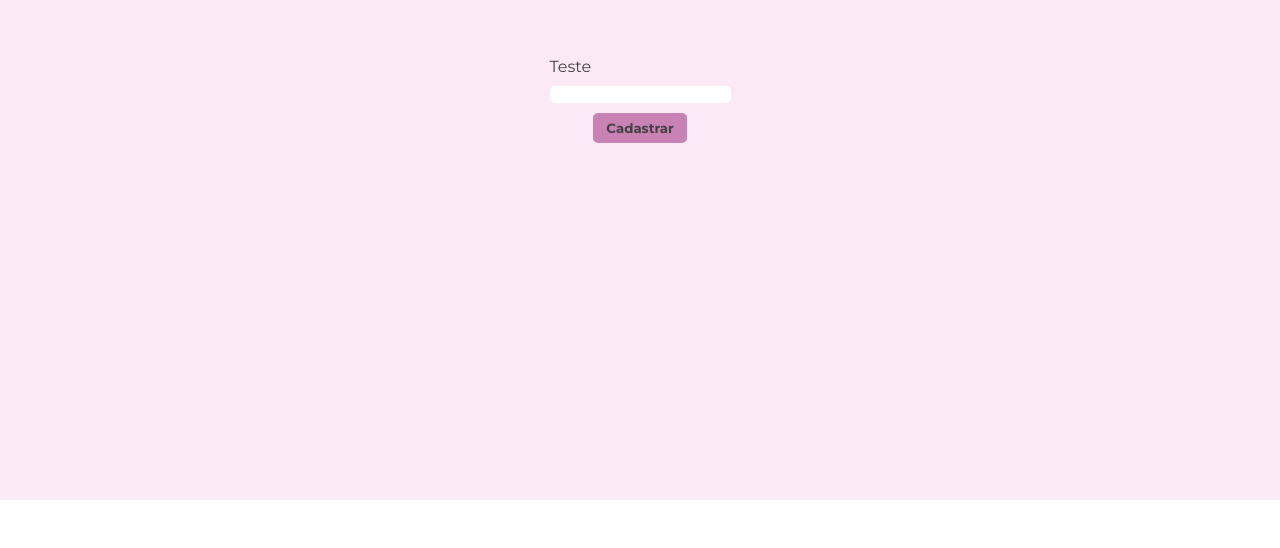
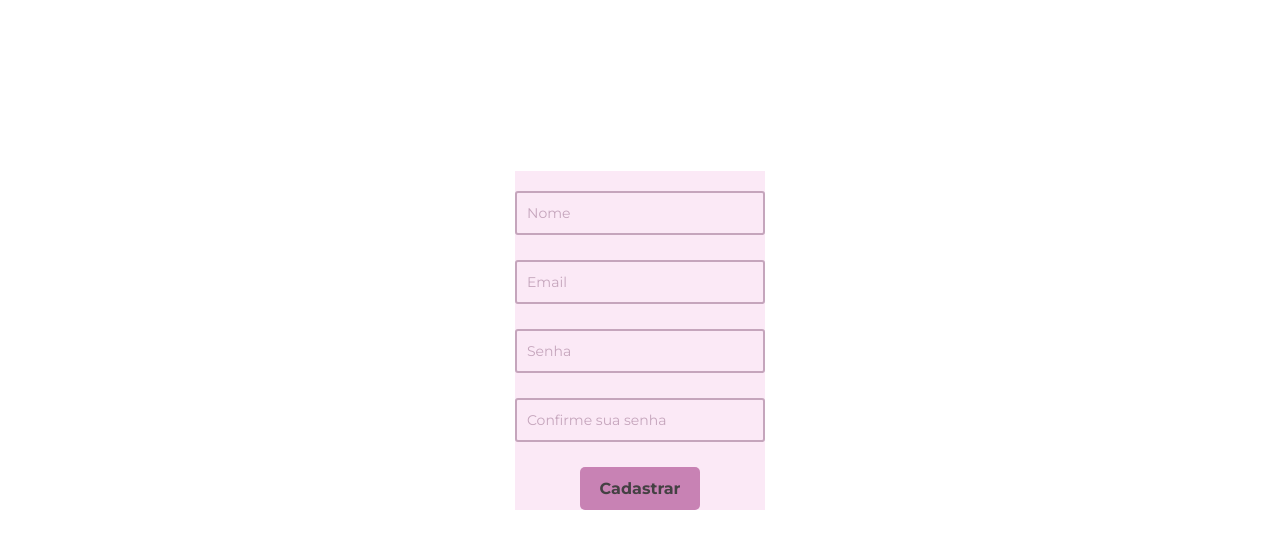
Before and after one commit to Barbosa885/petgato-front, a React app: page / in a window 1280 px wide. Shown: the part 300-848 px from the top of the page. Before the commit the page ends 800 px from the top, so only its background shows below. Built offline with nearby package versions, Linux system fonts and the light colour scheme.

Commit message:
style: Melhorando o style do botao e inputText
	Foi feito várias mudanças no estilo do botao e do Input, sendo a mudança do input a mais drástica do que a do botão. Além disso para ver melhor as alterações foi criado uma página de login (mas que ainda não está feita) mas que futuramente vai ser usada como a página base da página de Login do PetGato.

```diff
--- a/src/components/Button/styles.css
+++ b/src/components/Button/styles.css
@@ -1,13 +1,15 @@
 .btn{
    background-color: #C882B4;
    color: #444143;
-   padding: .5em 1em;
+   padding: .75em 1.25em;
+   margin-top: 20px;
    border: none;
    border-radius: 5px;
    outline: none;
    position: relative;
    cursor: pointer;
    font-weight: 700;
+   font-size: 16px;
    font-family: 'MontSerrat', sans-serif;
 
    --accent-color: #C882B4;
--- a/src/components/InputText/index.js
+++ b/src/components/InputText/index.js
@@ -3,10 +3,10 @@ import './styles.css';
 
 const InputText = ({children}) => {
     return (
-        <>
-            <p className='tituloInput'>{children}</p>
+        <label className='customizar'>
             <input className='TextInput' type='text' />
-        </>
+            <span className='tituloInput'>{children}</span>
+        </label>
     );
 }
 
--- a/src/components/InputText/styles.css
+++ b/src/components/InputText/styles.css
@@ -1,4 +1,69 @@
-.tituloInput{
+body {
+    width: 100vw;
+    height: 100vw;
+    display: flex;
+    flex-direction: column;
+    justify-content: center;
+    align-items: center;
+    font-family: 'MontSerrat', sans-serif;
+    font-size: 16px;
+}
+
+*,*::before, *::after{
+    box-sizing: border-box;
+}
+
+.customizar{
+    position: relative;
+    font-size: 14px;
+    padding-top: 20px;
+    margin-bottom: 5px;
+}
+
+.customizar input{
+    border: 2px solid #c5a5bc;
+    -webkit-appearance: none;
+    appearance: none;
+    background: none;
+    padding: 12px;
+    border-radius: 3px;
+    width: 250px;
+    outline: none;
+    font-size: 14px;
+    transition: border-color 0.3 ease;
+
+}
+
+.customizar .tituloInput{
+    position: absolute;
+    left: 12px;
+    top: calc(50% + 10px);
+    transform: translateY(-50%);
+    color: #c5a5bc;
+    transition:
+        top 0.3s ease,
+        font-size 0.3s ease,
+        color 0.3s ease;
+}
+
+.customizar input:focus + .tituloInput{
+    top: 20px;
+    font-size: 10px;
+    color: #BA66A3;
+    background: #FBE9F6;
+}
+
+.customizar input:focus + .tituloInput{
+    padding: 0 5px;
+}
+
+.customizar input:focus{
+    border-color: #BA66A3;
+    transition-delay: 0.1s;
+}
+
+
+/* .tituloInput{
     display: flex;
     flex-direction: row;
     justify-content: flex-start;
@@ -11,4 +76,4 @@
     border-radius: 5px;
     border:thin;
     margin: 10px 0px 10px;
-}
+} */
--- /dev/null
+++ b/src/pages/LoginPage/index.js
@@ -0,0 +1,22 @@
+import React from 'react';
+import ButtonMain from '../../components/Button';
+import InputText from '../../components/InputText';
+import './styles.css';
+
+const LoginPage = () => {
+    return (
+        <div className='divlogin'>
+            <div className='cadastro'>
+                <form className='cadastro'>
+                    <InputText>Nome</InputText>
+                    <InputText>Email</InputText>
+                    <InputText>Senha</InputText>
+                    <InputText>Confirme sua senha</InputText>
+                </form>
+                <ButtonMain>Cadastrar</ButtonMain>
+            </div>
+        </div>
+    );
+}
+
+export default LoginPage;
--- /dev/null
+++ b/src/pages/LoginPage/styles.css
@@ -0,0 +1,16 @@
+.divlogin{
+    background-color: #FBE9F6;
+    font-family: 'MontSerrat', sans-serif;
+    display: flex;
+    font-size: 12px;
+    flex-direction: row;
+    align-items: flex-end;
+    justify-content: space-around;
+}
+
+.cadastro{
+    display: flex;
+    flex-direction: column;
+    justify-content: center;
+    align-items: center;
+}
--- a/src/services/routes.js
+++ b/src/services/routes.js
@@ -2,12 +2,13 @@ import React from 'react';
 import { BrowserRouter, Route, Switch } from 'react-router-dom';
 
 import ExamplePage from '../pages/ExamplePage';
+import LoginPage from '../pages/LoginPage';
 
 const Routes = () => {
     return (
         <BrowserRouter>
             <Switch>
-                <Route exact path='/' component={() => <ExamplePage />} />
+                <Route exact path='/' component={() => <LoginPage />} />
             </Switch>
         </BrowserRouter>
     );
```
